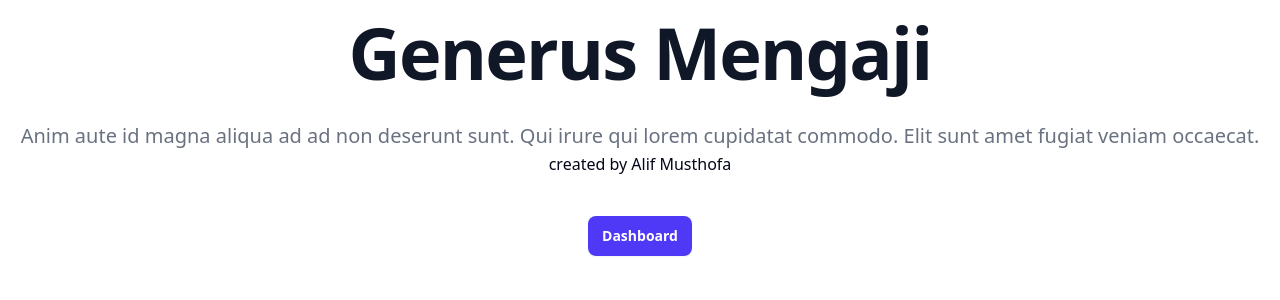
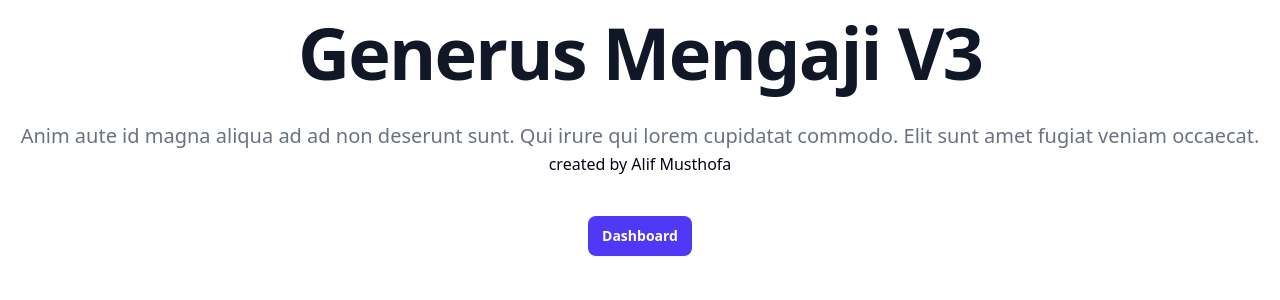
Before and after one commit to alifmusthofa354/CABERAWIT-MENGAJI-3, a Next.js app: page / in a window 1280 px wide. Shown: the top 300 px of the page. Built offline with nearby package versions, Linux system fonts and the light colour scheme.

Commit message:
testing deploy

```diff
--- a/components/custom/HeaderPage.tsx
+++ b/components/custom/HeaderPage.tsx
@@ -4,7 +4,7 @@ export default function HeaderPage() {
   return (
     <div className="text-center">
       <h1 className="mt-4 text-5xl font-semibold tracking-tight text-balance text-gray-900 sm:text-7xl">
-        Generus Mengaji
+        Generus Mengaji V3
       </h1>
       <p className="mt-8 text-lg font-medium text-pretty text-gray-500 sm:text-xl/8">
         Anim aute id magna aliqua ad ad non deserunt sunt. Qui irure qui lorem
```
